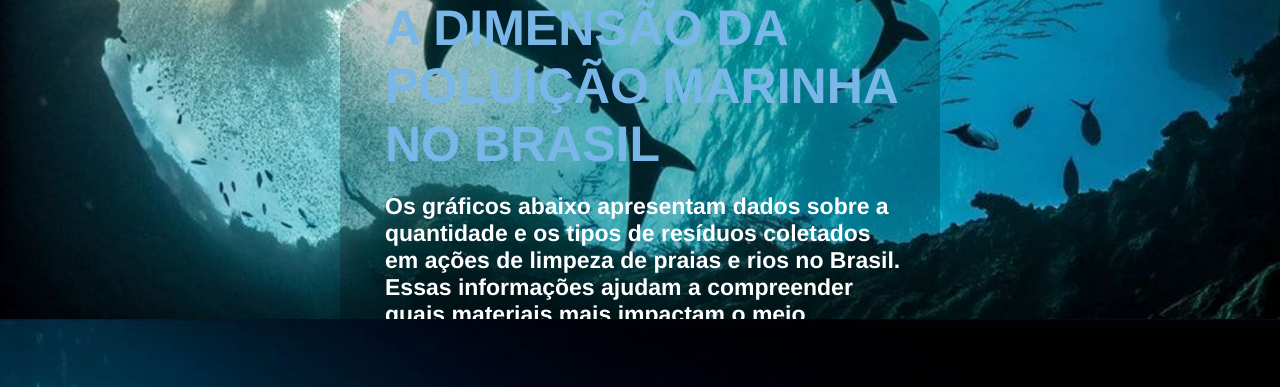
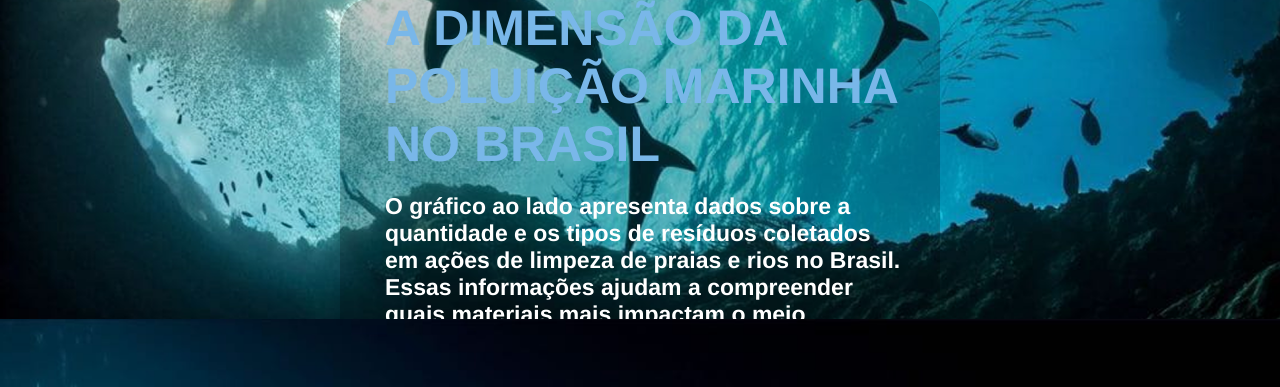
Before and after one commit to Gabriel2k156/OceanWatcher, a Flask app: page / in a window 1280 px wide. Shown: the part 2081-2468 px from the top of the page. Run offline with Flask 3, Linux system fonts and the light colour scheme.

Commit message:
Alteração de texto
Alterei o texto que está ao lado do gráfico.

```diff
--- a/templates/index.html
+++ b/templates/index.html
@@ -64,7 +64,7 @@
         </div>
         <section class="grafico-texto">
         <h2>A Dimensão da Poluição Marinha no Brasil</h2>
-        <p>Os gráficos abaixo apresentam dados sobre a quantidade
+        <p>O gráfico ao lado apresenta dados sobre a quantidade
             e os tipos de resíduos coletados em ações de limpeza de praias e rios no Brasil.
             Essas informações ajudam a compreender quais materiais mais impactam o meio ambiente
             e como o descarte inadequado contribui para a poluição marinha.</p>
```
